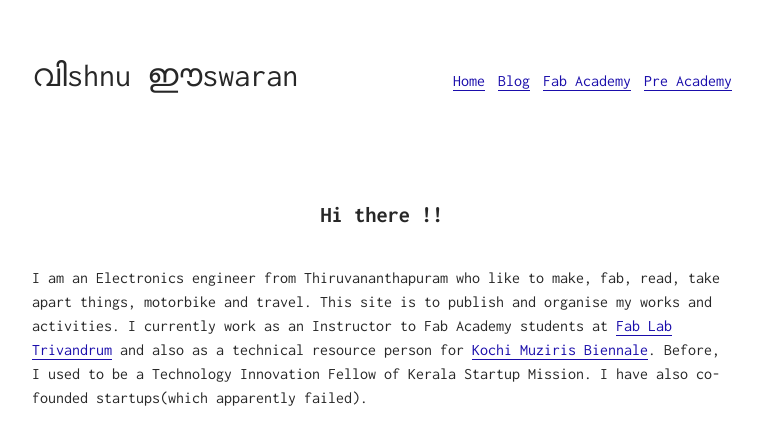
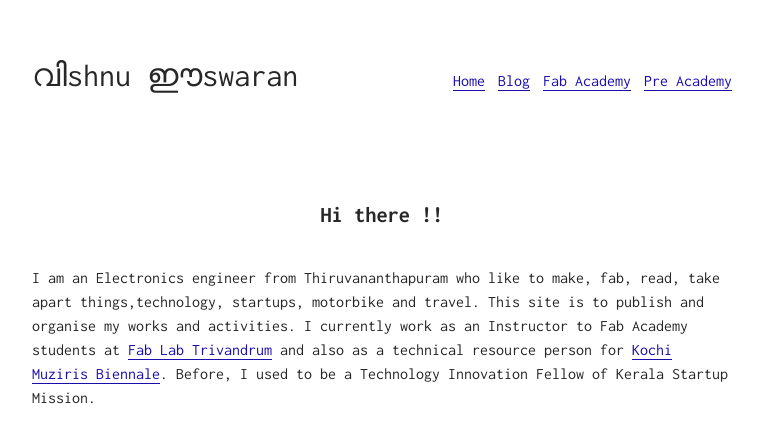
Before and after one commit to VishnuEaswaran/VishnuEaswaran.github.io, a Jekyll site: the page built from index.md, in a window 1280 px wide. Shown: the top 445 px of the page, without its empty margins (258-1021 px from the left). Built offline with Jekyll 4.4.1, drawn with Linux system fonts in a browser that asks for light colours.

Commit message:
Index changed

```diff
--- a/index.md
+++ b/index.md
@@ -15,4 +15,4 @@ layout: one
 
 ## Hi there !!
 
-I am an Electronics engineer from Thiruvananthapuram who like to make, fab, read, take apart things, motorbike and travel. This site is to publish and organise my works and activities. I currently work as an Instructor to Fab Academy students at [Fab Lab Trivandrum](https://www.fablabs.io/labs/fablabtrivandrum)  and also as a technical resource person for [Kochi Muziris Biennale](http://kochimuzirisbiennale.org/). Before, I used to be a Technology Innovation Fellow of Kerala Startup Mission. I have also co-founded startups(which apparently failed).
+I am an Electronics engineer from Thiruvananthapuram who like to make, fab, read, take apart things,technology, startups, motorbike and travel. This site is to publish and organise my works and activities. I currently work as an Instructor to Fab Academy students at [Fab Lab Trivandrum](https://www.fablabs.io/labs/fablabtrivandrum)  and also as a technical resource person for [Kochi Muziris Biennale](http://kochimuzirisbiennale.org/). Before, I used to be a Technology Innovation Fellow of Kerala Startup Mission.
```
